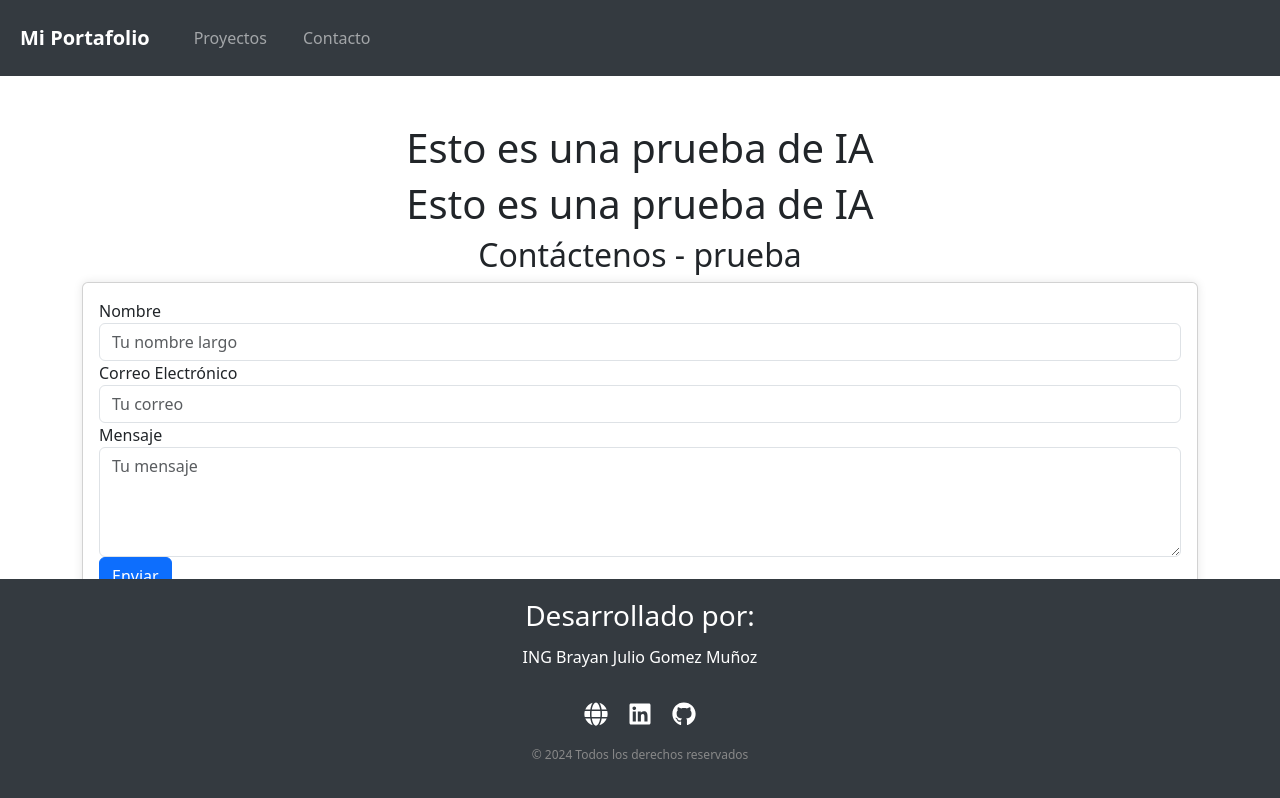
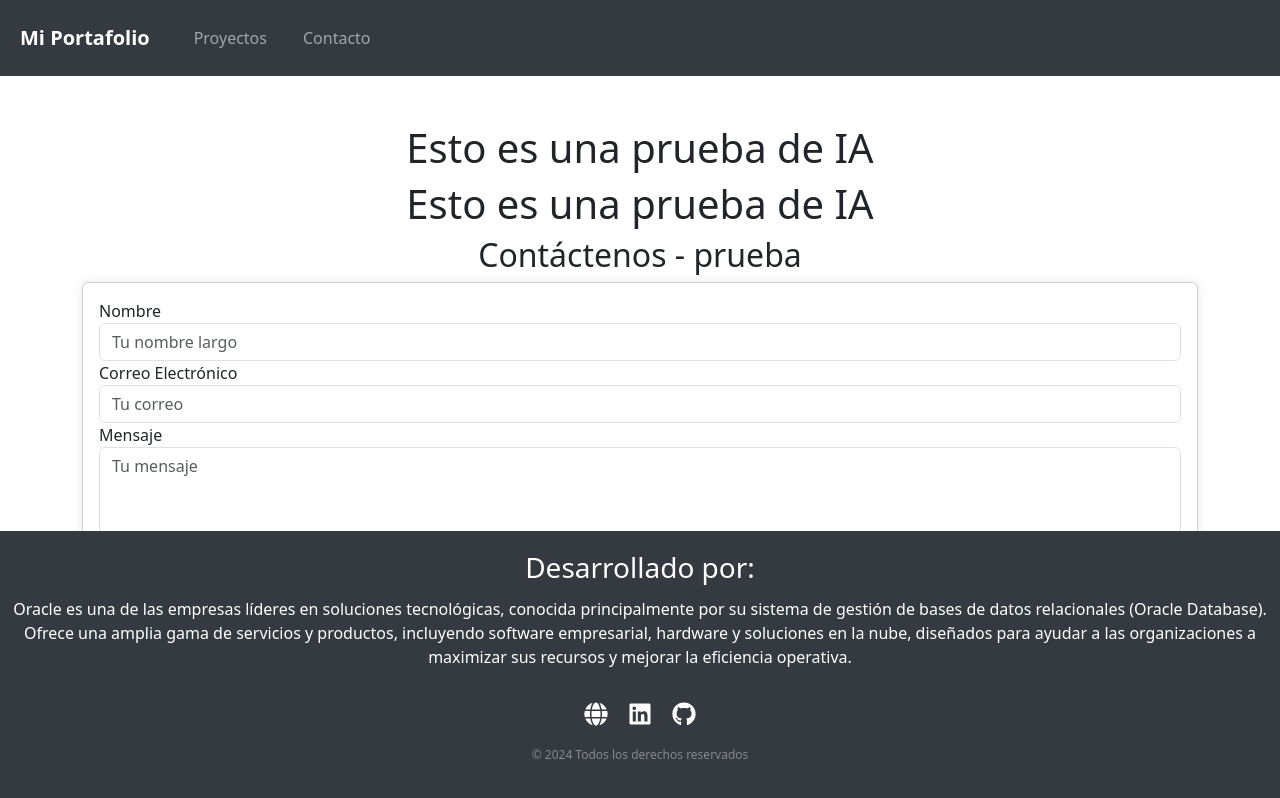
Before and after one commit to BrianGomezM/Example, a React (Create React App) app in the folder Cliente/: page /contacto in a window 1280 px wide. Built offline with nearby package versions, Linux system fonts and the light colour scheme.

Commit message:
"Update Footer description with detailed Oracle overview"

```diff
--- a/Cliente/src/components/Footer.js
+++ b/Cliente/src/components/Footer.js
@@ -6,7 +6,12 @@ const Footer = () => {
         <footer className="footer">
             <div className="footer-content">
                 <h3>Desarrollado por:</h3>
-                <p> ING Brayan Julio Gomez Muñoz</p>
+
+                <p>Oracle es una de las empresas líderes en soluciones tecnológicas, conocida principalmente por su
+                    sistema de gestión de bases de datos relacionales (Oracle Database). Ofrece una amplia gama de
+                    servicios y productos, incluyendo software empresarial, hardware y soluciones en la nube, diseñados
+                    para ayudar a las organizaciones a maximizar sus recursos y mejorar la eficiencia operativa.</p>
+
                 <div className="social-icons">
                     <a href="https://gomezdevportfolio.netlify.app/" target="_blank" rel="noopener noreferrer" aria-label="Portfolio">
                         <FaGlobe size={24} />
```
